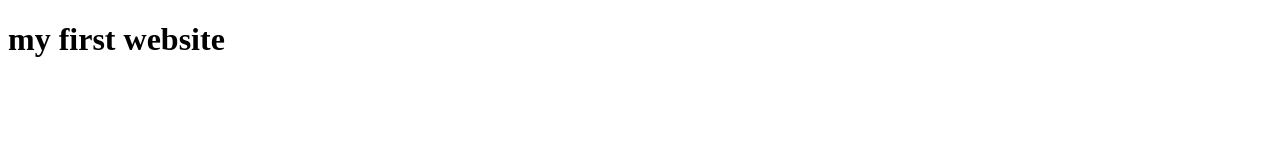
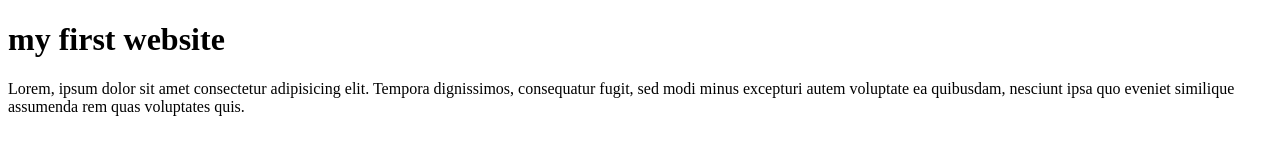
Before and after one commit to shafiqulshaon/first-web, a plain HTML site: page index.html in a window 1280 px wide. Drawn offline with Linux system fonts and the light colour scheme.

Commit message:
learn git hub

```diff
--- a/index.html
+++ b/index.html
@@ -8,5 +8,6 @@
 </head>
 <body>
     <h1>my first website</h1>
+    <p>Lorem, ipsum dolor sit amet consectetur adipisicing elit. Tempora dignissimos, consequatur fugit, sed modi minus excepturi autem voluptate ea quibusdam, nesciunt ipsa quo eveniet similique assumenda rem quas voluptates quis.</p>
 </body>
 </html>
```
